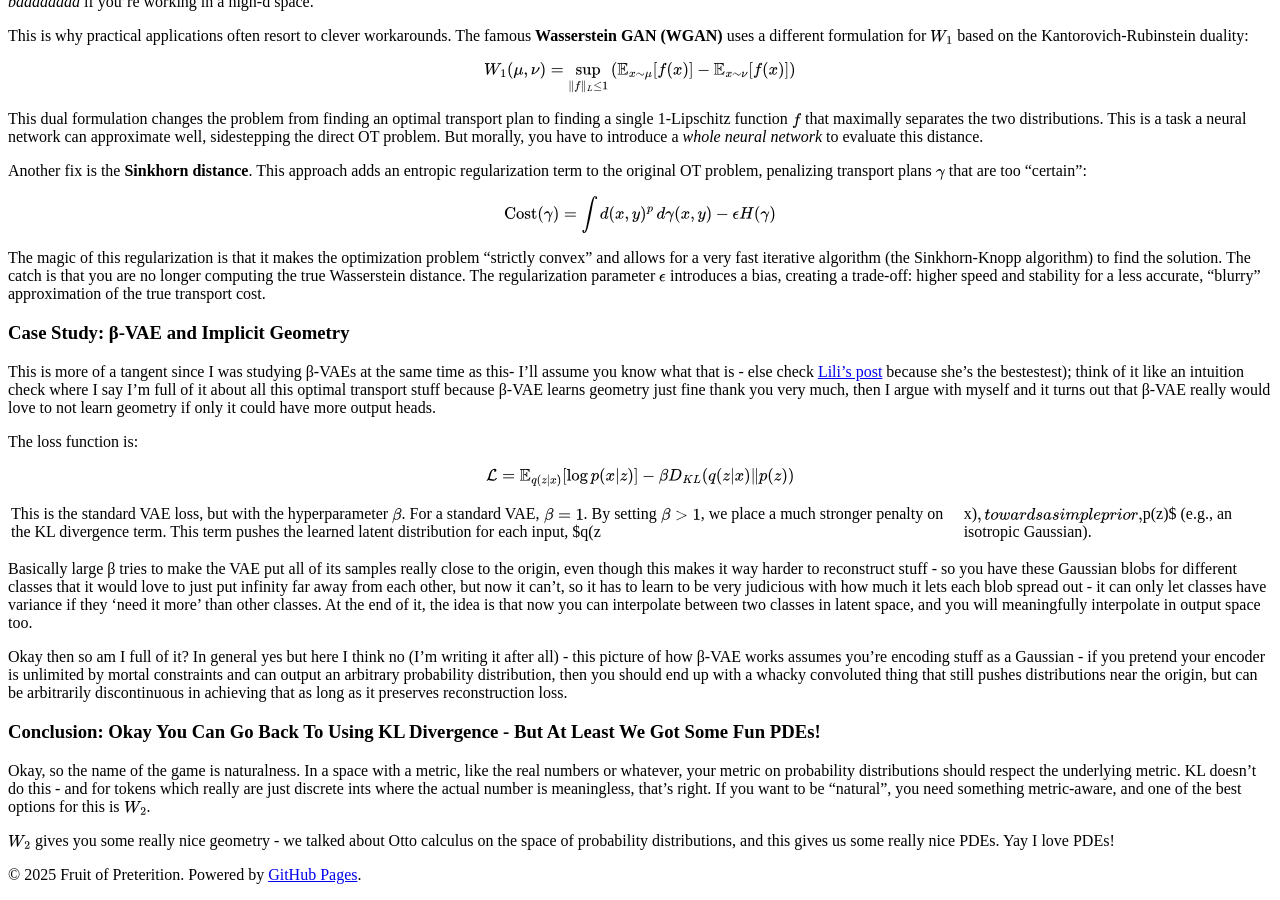
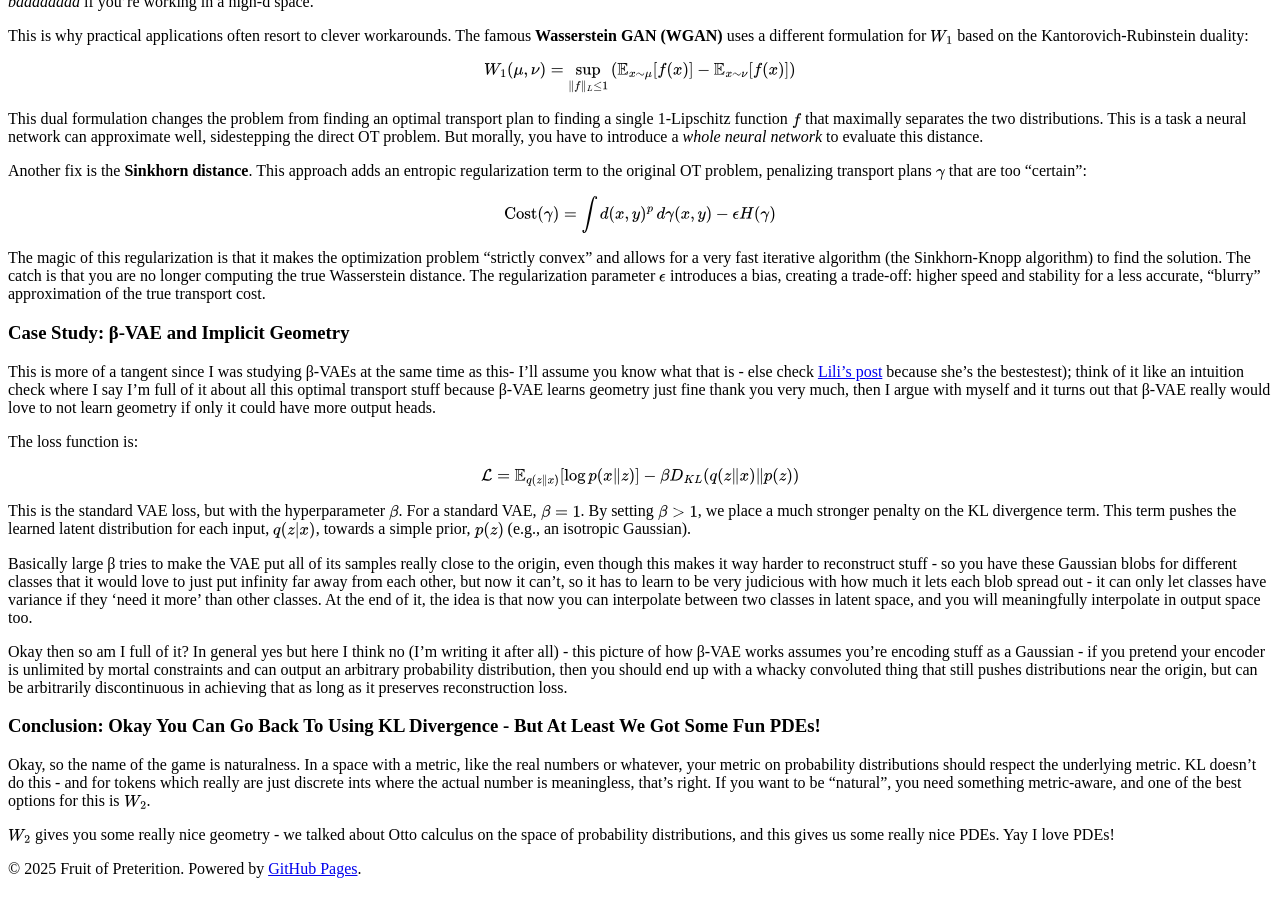
Before and after one commit to CharlesR-W/crw-blog, a Jekyll site: the page built from _posts/2025-07-11-KL-Divergence-Geometric Naturalness-and-Optimal-Transport.md, in a window 1280 px wide and 900 px high, scrolled down 2372 px. Built offline with Jekyll 4.4.1, drawn with Linux system fonts in a browser that asks for light colours; our own code applies the rules of GitHub Pages for plain Markdown files.

```diff
--- a/_posts/2025-07-11-KL-Divergence-Geometric Naturalness-and-Optimal-Transport.md
+++ b/_posts/2025-07-11-KL-Divergence-Geometric Naturalness-and-Optimal-Transport.md
@@ -148,10 +148,10 @@ This is more of a tangent since I was studying β-VAEs at the same time as this-
 The loss function is:
 
 $$
-\mathcal{L} = \mathbb{E}_{q(z|x)}[\log p(x|z)] - \beta D_{KL}(q(z|x) \| p(z))
+\mathcal{L} = \mathbb{E}_{q(z\|x)}[\log p(x\|z)] - \beta D_{KL}(q(z\|x) \| p(z))
 $$
 
-This is the standard VAE loss, but with the hyperparameter $\beta$. For a standard VAE, $\beta=1$. By setting $\beta > 1$, we place a much stronger penalty on the KL divergence term. This term pushes the learned latent distribution for each input, $q(z|x)$, towards a simple prior, $p(z)$ (e.g., an isotropic Gaussian).
+This is the standard VAE loss, but with the hyperparameter $\beta$. For a standard VAE, $\beta=1$. By setting $\beta > 1$, we place a much stronger penalty on the KL divergence term. This term pushes the learned latent distribution for each input, $q(z\|x)$, towards a simple prior, $p(z)$ (e.g., an isotropic Gaussian).
 
 Basically large β tries to make the VAE put all of its samples really close to the origin, even though this makes it way harder to reconstruct stuff - so you have these Gaussian blobs for different classes that it would love to just put infinity far away from each other, but now it can't, so it has to learn to be very judicious with how much it lets each blob spread out - it can only let classes have variance if they 'need it more' than other classes.  At the end of it, the idea is that now you can interpolate between two classes in latent space, and you will meaningfully interpolate in output space too.
 
```
